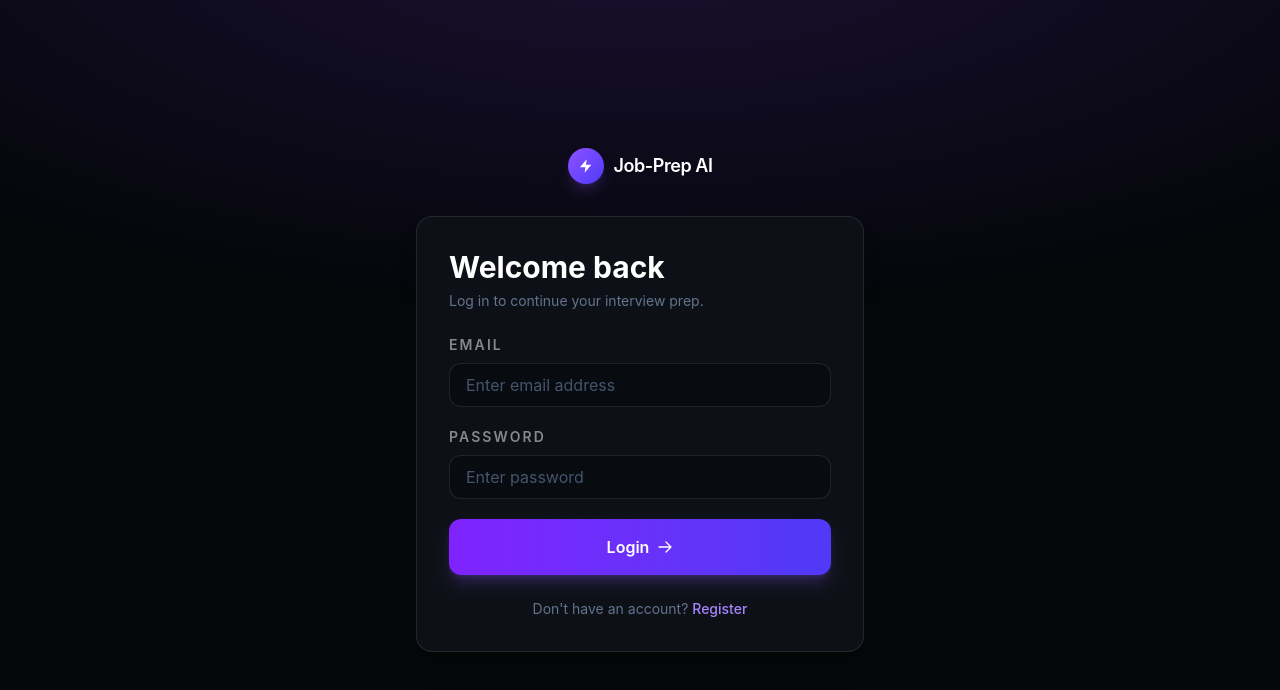
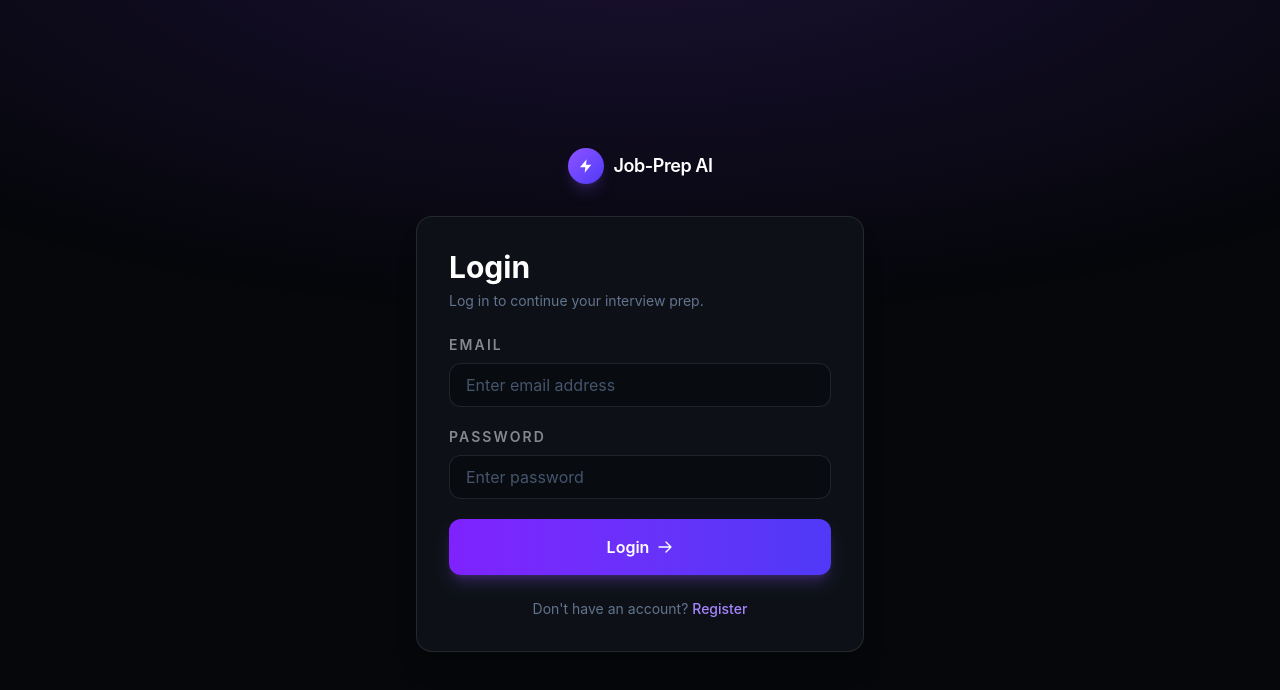
Before and after one commit to Mannan-Maheshwari/JobPrep-AI, a React app in the folder Frontend/: page /login in a window 1280 px wide. Shown: the top 690 px of the page. Built offline with nearby package versions, Linux system fonts and the light colour scheme; no server answers; the HTML template or start-up script is replaced by a standard one.

Commit message:
feat: integrate Loading component into Login page; enhance loading state display

```diff
--- a/Frontend/src/features/Auth/pages/Login.jsx
+++ b/Frontend/src/features/Auth/pages/Login.jsx
@@ -1,6 +1,7 @@
 import React, {useState} from 'react'
 import { useNavigate, Link } from 'react-router';
 import { useAuth } from '../Hooks/useAuth.js';
+import Loading from '../../../components/Loading.jsx';
 
 
 const Login = () => {
@@ -25,11 +26,7 @@ const Login = () => {
     }
 
     if (loading) {
-        return (
-            <main className="flex h-screen items-center justify-center bg-[#05070a] text-white">
-                <p className="text-lg font-semibold">Signing you in...</p>
-            </main>
-        );
+        return <Loading message="Signing you in..." />;
     }
 
     return (
@@ -61,7 +58,7 @@ const Login = () => {
 
           <div className="rounded-2xl border border-white/10 bg-[#0d1117] p-6 shadow-xl shadow-black/20 sm:p-8">
             <h1 className="text-2xl font-bold sm:text-3xl">
-                Welcome back
+                Login
             </h1>
             <p className="mt-1.5 text-sm text-slate-500">
                 Log in to continue your interview prep.
```
